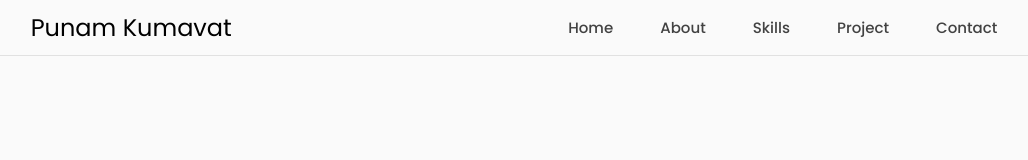
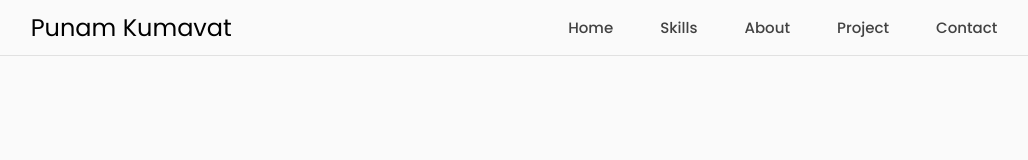
Before and after one commit to punam01/portfolio, a React (Create React App) app: page / in a window 1280 px wide. Shown: the top 160 px of the page, without its empty margins (115-1143 px from the left). Built offline with nearby package versions, Linux system fonts and the light colour scheme.

Commit message:
Update Navbar.js

```diff
--- a/src/components/Navbar.js
+++ b/src/components/Navbar.js
@@ -22,13 +22,13 @@ function Navbar() {
             </div>
           </li>
           <li>
-            <div className="list-item" onClick={() => scrollToSection("about")}>
-              About
+            <div className="list-item" onClick={() => scrollToSection("skills")}>
+              Skills
             </div>
           </li>
           <li>
-            <div className="list-item" onClick={() => scrollToSection("skills")}>
-              Skills
+            <div className="list-item" onClick={() => scrollToSection("about")}>
+              About
             </div>
           </li>
           <li>
```
